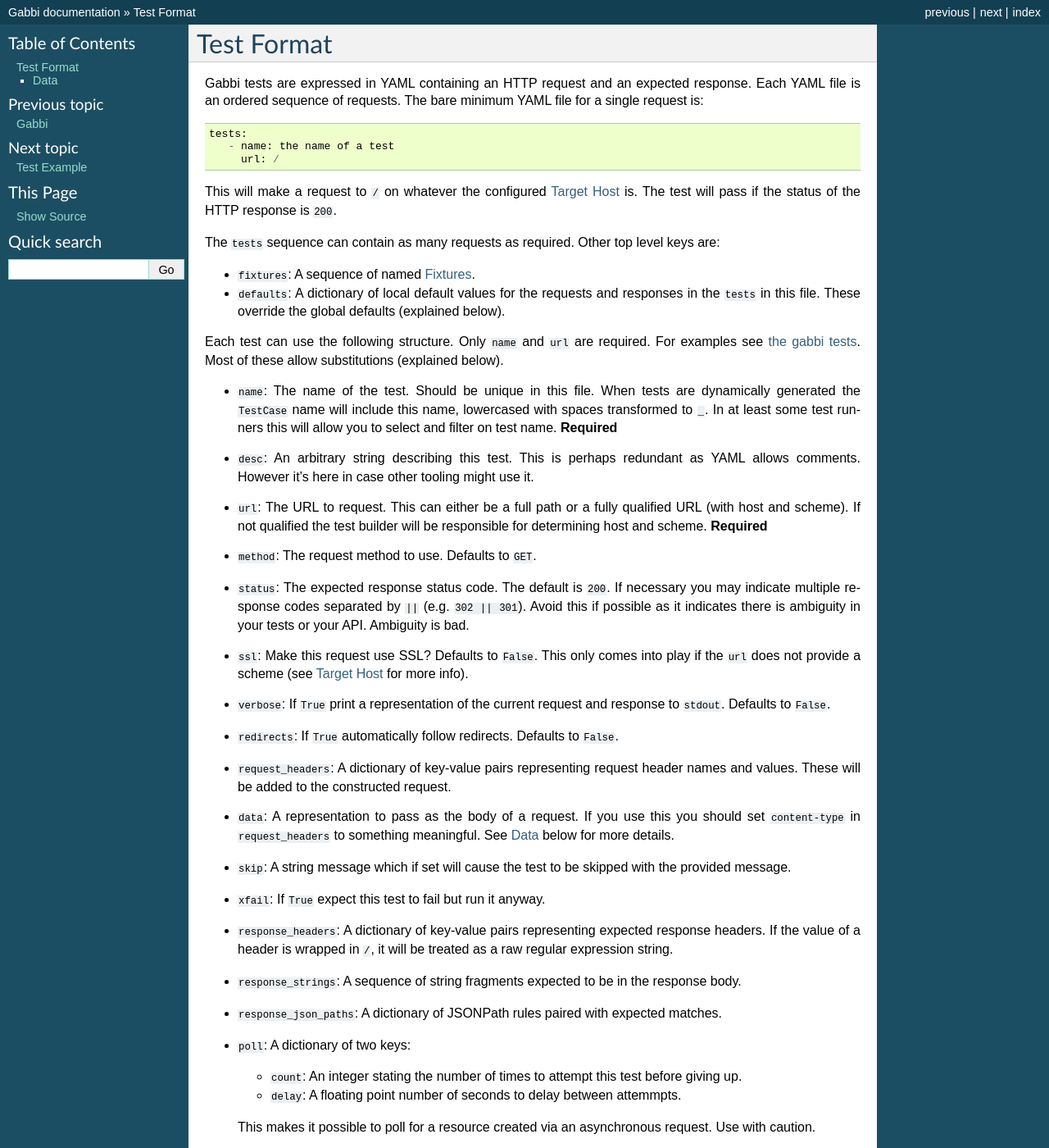
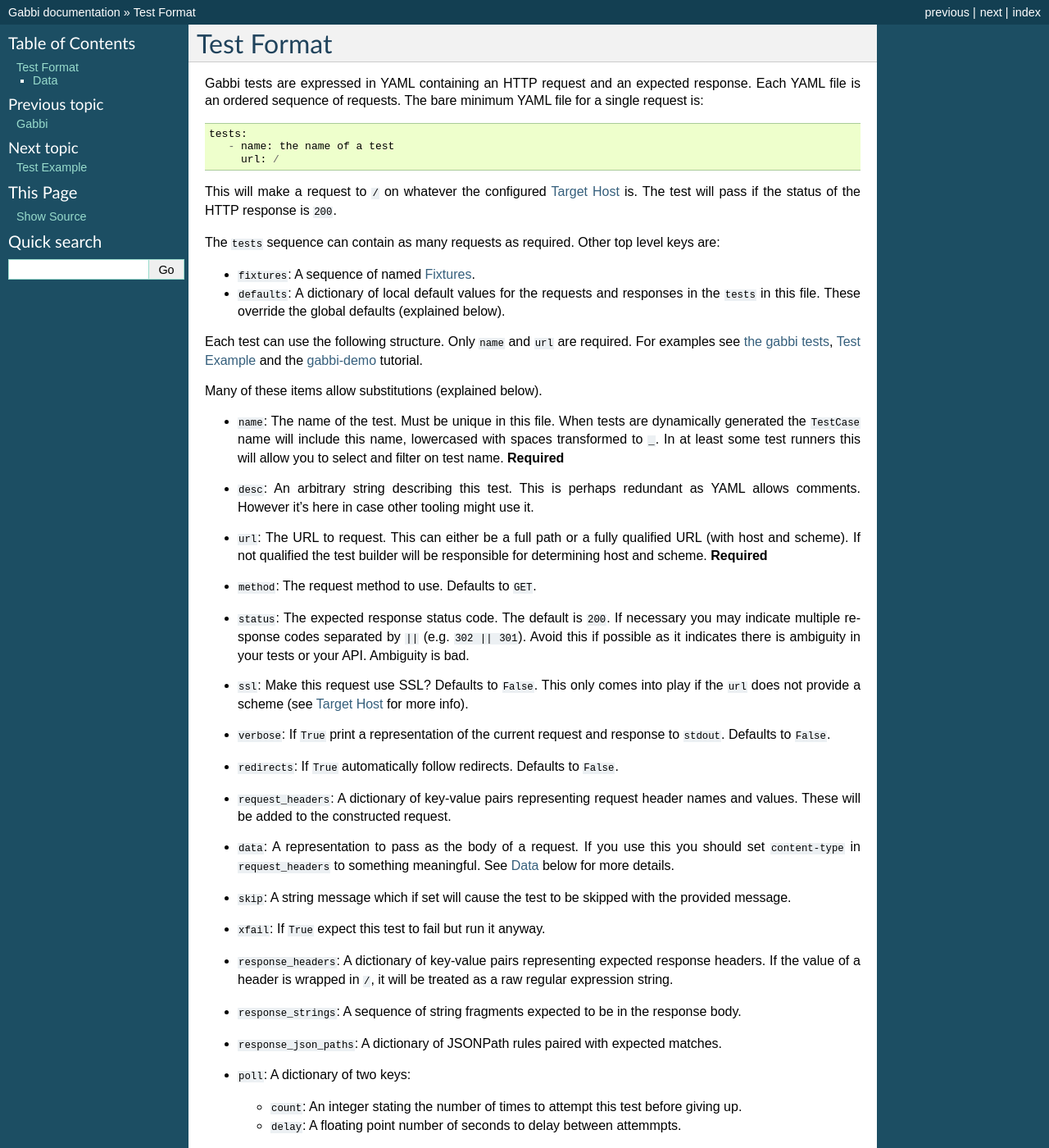
Before and after one commit to cdent/gabbi, a Sphinx documentation site: the page built from docs/source/format.rst, in a window 1280 px wide and 1400 px high. Shown: the whole window at 82% size. Built offline with Sphinx 7.4.7, drawn with Linux system fonts in a browser that asks for light colours; some of the changed text lies outside the part shown.

Commit message:
Documentation improvements
Changes inspired by a recent read-through.

```diff
--- a/docs/source/example.rst
+++ b/docs/source/example.rst
@@ -20,6 +20,9 @@ bit like this:
 
 .. literalinclude:: example.py
    :language: python
+
+For details on the arguments available when building tests see
+:func:`~gabbi.driver.build_tests`.
 
 Run Test Loader
 ~~~~~~~~~~~~~~~
@@ -46,7 +49,8 @@ Using test discovery to locate all tests in a directory tree::
     python -m unittest discover test
 
 See the `source distribution`_ and `the tutorial repo`_ for more
-advanced options.
+advanced options, including using ``testrepository`` and
+``subunit``.
 
 .. _source distribution: https://github.com/cdent/gabbi
 .. _the tutorial repo: https://github.com/cdent/gabbi-demo
--- a/docs/source/format.rst
+++ b/docs/source/format.rst
@@ -22,10 +22,12 @@ Other top level keys are:
   defaults (explained below).
 
 Each test can use the following structure. Only ``name`` and ``url``
-are required. For examples see `the gabbi tests`_. Most of
-these allow substitutions (explained below).
+are required. For examples see `the gabbi tests`_, :doc:`example`
+and the `gabbi-demo`_ tutorial.
 
-* ``name``: The name of the test. Should be unique in this file. When
+Many of these items allow substitutions (explained below).
+
+* ``name``: The name of the test. Must be unique in this file. When
   tests are dynamically generated the ``TestCase`` name will include
   this name, lowercased with spaces transformed to ``_``. In at least
   some test runners this will allow you to select and filter on test
@@ -116,7 +118,7 @@ an issue or provide a patch.
 As all of these features needed to be tested in the development of
 gabbi itself, `the gabbi tests`_ are a good source of examples on how
 to use the functionality. See also :doc:`example` for a collection
-of examples.
+of examples and the `gabbi-demo`_ tutorial.
 
 Data
 ----
@@ -135,3 +137,4 @@ encoding is done of the resulting string value. If it is text, json, xml
 or javascript it will be encoded to UTF-8.
 
 .. _the gabbi tests: https://github.com/cdent/gabbi/tree/master/gabbi/gabbits_intercept
+.. _gabbi-demo: https://github.com/cdent/gabbi-demo
```
Also changed, not shown: other parts of docs/source/format.rst (+2 -2 lines).
